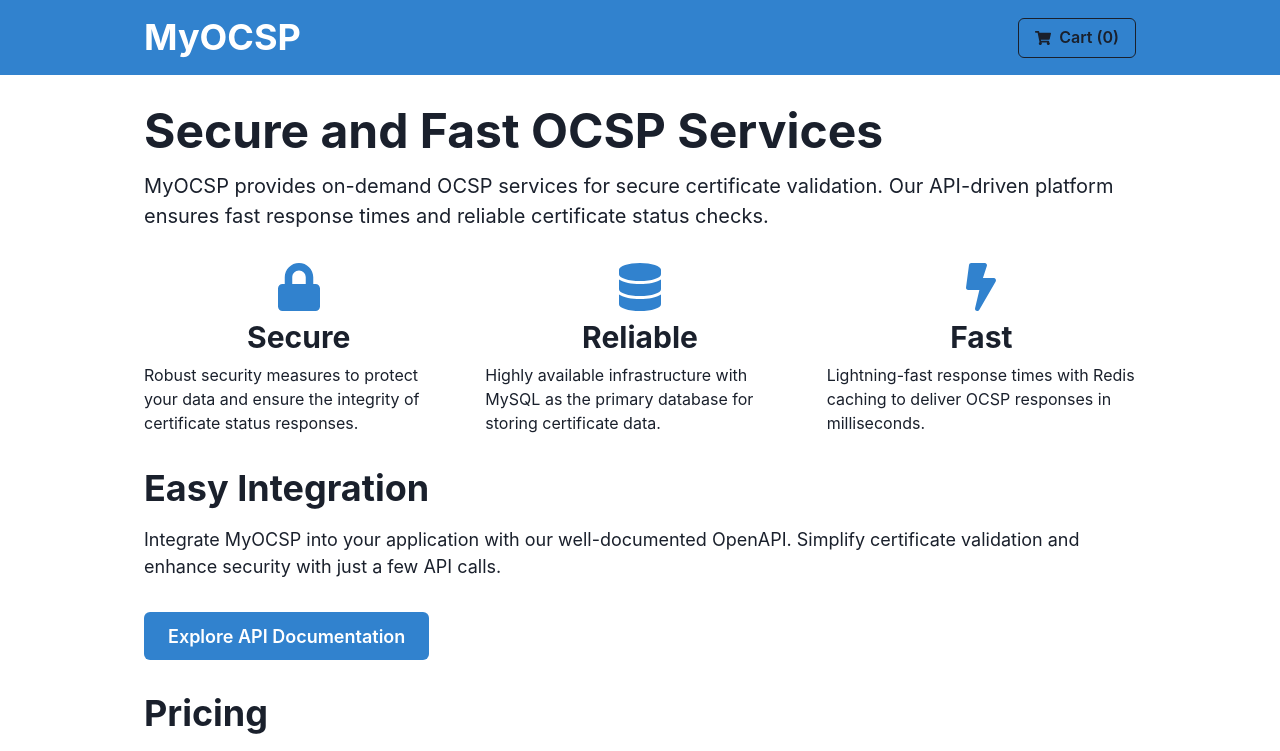
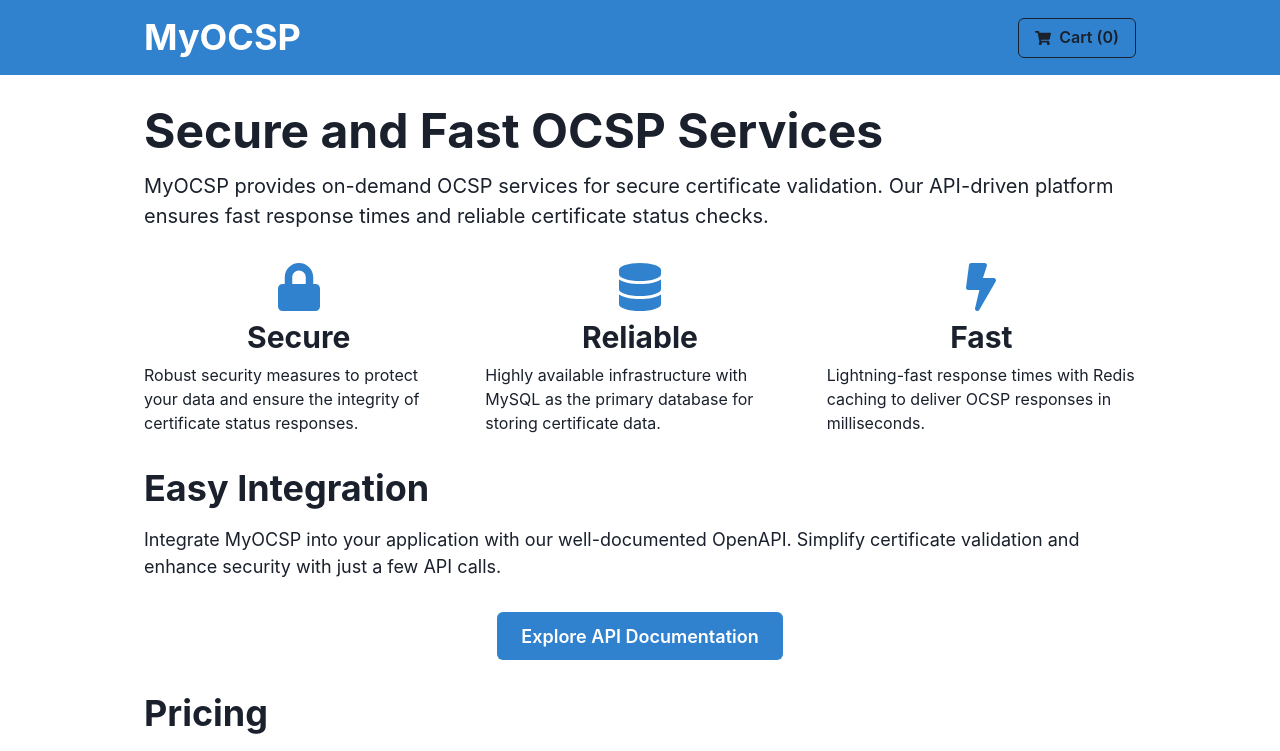
Before and after one commit to GPT-Engineer-App/myocsp-ecommerce-store, a React (Vite) app: page / in a window 1280 px wide. Shown: the top 751 px of the page. Built offline with nearby package versions, Linux system fonts and the light colour scheme.

Commit message:
Wrapped the "Explore API Documentation" button with a `Box` component and set `textAlign` to `"center"` to center the button horizontally.
Prompt: center the Explore API documentation button.

```diff
--- a/src/pages/Index.jsx
+++ b/src/pages/Index.jsx
@@ -70,11 +70,13 @@ const Index = () => {
             <Text fontSize="lg" mb={8}>
               Integrate MyOCSP into your application with our well-documented OpenAPI. Simplify certificate validation and enhance security with just a few API calls.
             </Text>
-            <Link href="/api-docs" isExternal>
-              <Button colorScheme="blue" size="lg">
-                Explore API Documentation
-              </Button>
-            </Link>
+            <Box textAlign="center">
+              <Link href="/api-docs" isExternal>
+                <Button colorScheme="blue" size="lg">
+                  Explore API Documentation
+                </Button>
+              </Link>
+            </Box>
           </Box>
 
           <Box>
```
